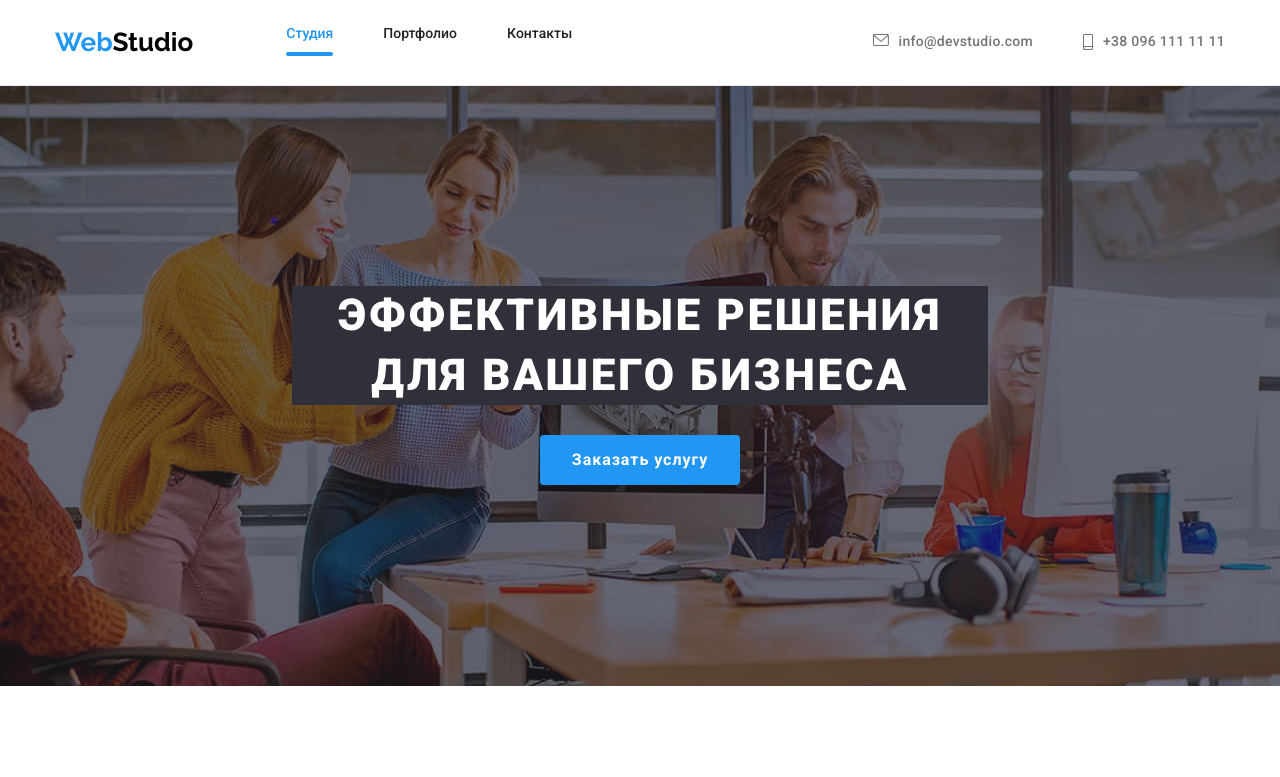
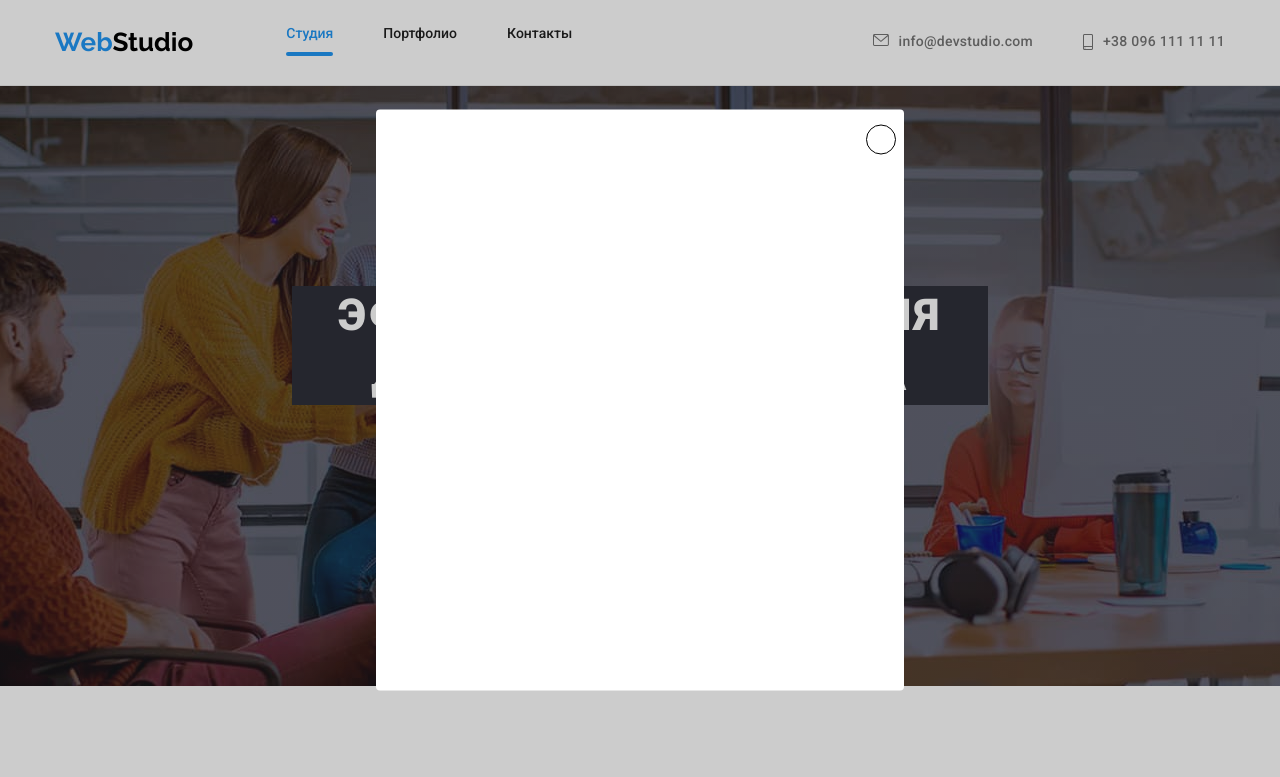
Before and after one commit to iryna-romashchenko/goit-markup-hw-05, a plain HTML site: page index.html in a window 1280 px wide. Both pictures are taken after a click on the button "Заказать услугу". Shown: the top 777 px of the page. Drawn offline with nearby package versions, Linux system fonts and the light colour scheme.

Commit message:
Update index.html

```diff
--- a/index.html
+++ b/index.html
@@ -50,12 +50,12 @@
         <section class="order">
             <!-- <div class="container"> -->
             <h1 class="order-title">Эффективные решения для вашего бизнеса</h1>
-            <button type="button" class="order-button button"  data-modal-open>Заказать услугу</button>
-            <div class="backdrop is-hidden" data-model>
+            <button type="button" class="order-button button" data-modal-open>Заказать услугу</button>
+            <div class="backdrop is-hidden" data-modal>
                 <div class="modal">
                     <div class="close" data-modal-close>
-                        <svg class="close-button" width="30" height="30">
-                        <use href="./images/icons/close.svg"></use>
+                        <svg class="close-button" width="30" hight="30">
+                        <use class="close-icon" href="./images/close-button.svg"></use>
                         </svg>
                     </div>
                 </div>
@@ -329,7 +329,7 @@
                     <li class="clients-item">
                         <a class="button-client" href="./images/icons/symbol-defs.svg#icon-company1">
                             <svg class="button-icon">
-                                <use href="./images/icons/symbol-defs.svg#icon-company1"></use>
+                                <use href="./images/symbol-defs-1.svg#icon-company1-1"></use>
                             </svg>
                         </a>
                     </li>
```
